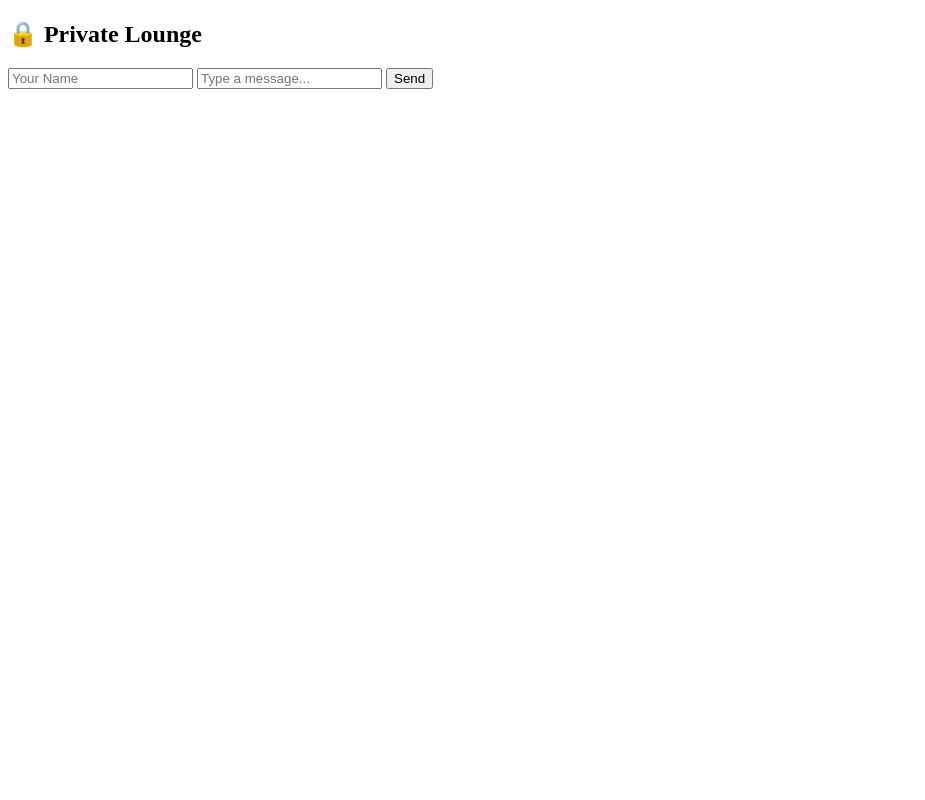
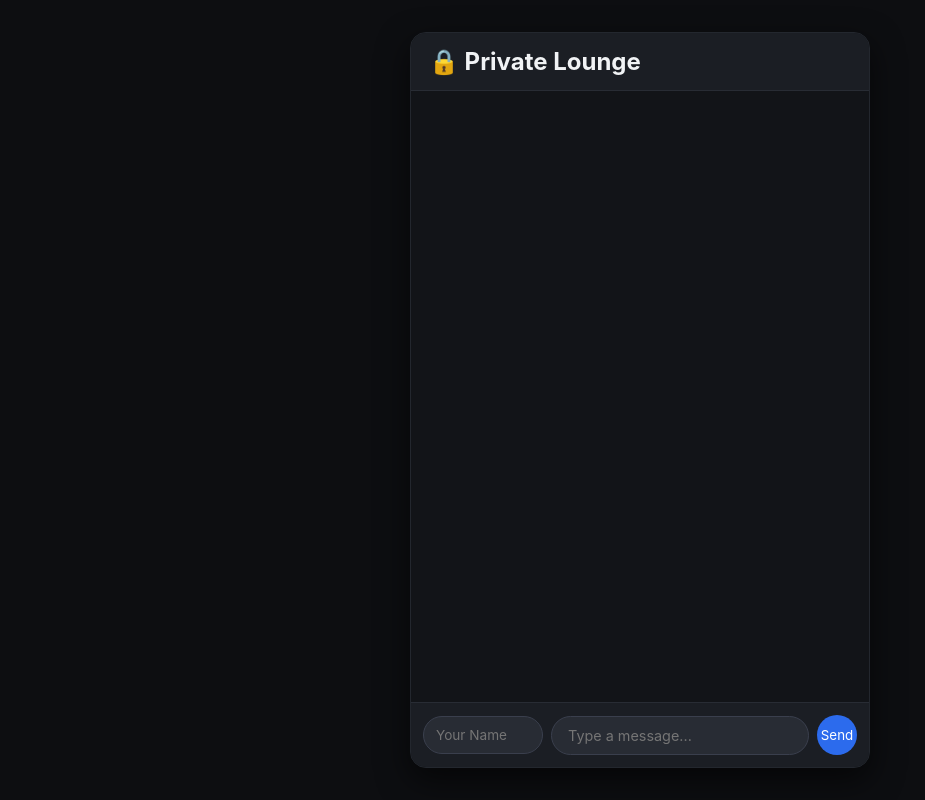
Before and after one commit to kunalrrrk-ctrl/private-chat, a website: page public/index.html in a window 1280 px wide. Shown: the whole page, without its empty margins (0-925 px from the left). Drawn offline with nearby package versions, Linux system fonts and the light colour scheme; no server answers.

Commit message:
update html and css

```diff
--- a/public/index.html
+++ b/public/index.html
@@ -4,7 +4,7 @@
   <meta charset="UTF-8">
   <meta name="viewport" content="width=device-width, initial-scale=1.0">
   <title>Private Friends Lounge</title>
-  <link rel="stylesheet" href="style.css">
+  <link rel="stylesheet" href="signal.css">
 </head>
 <body>
   <div id="chat-container">
```
